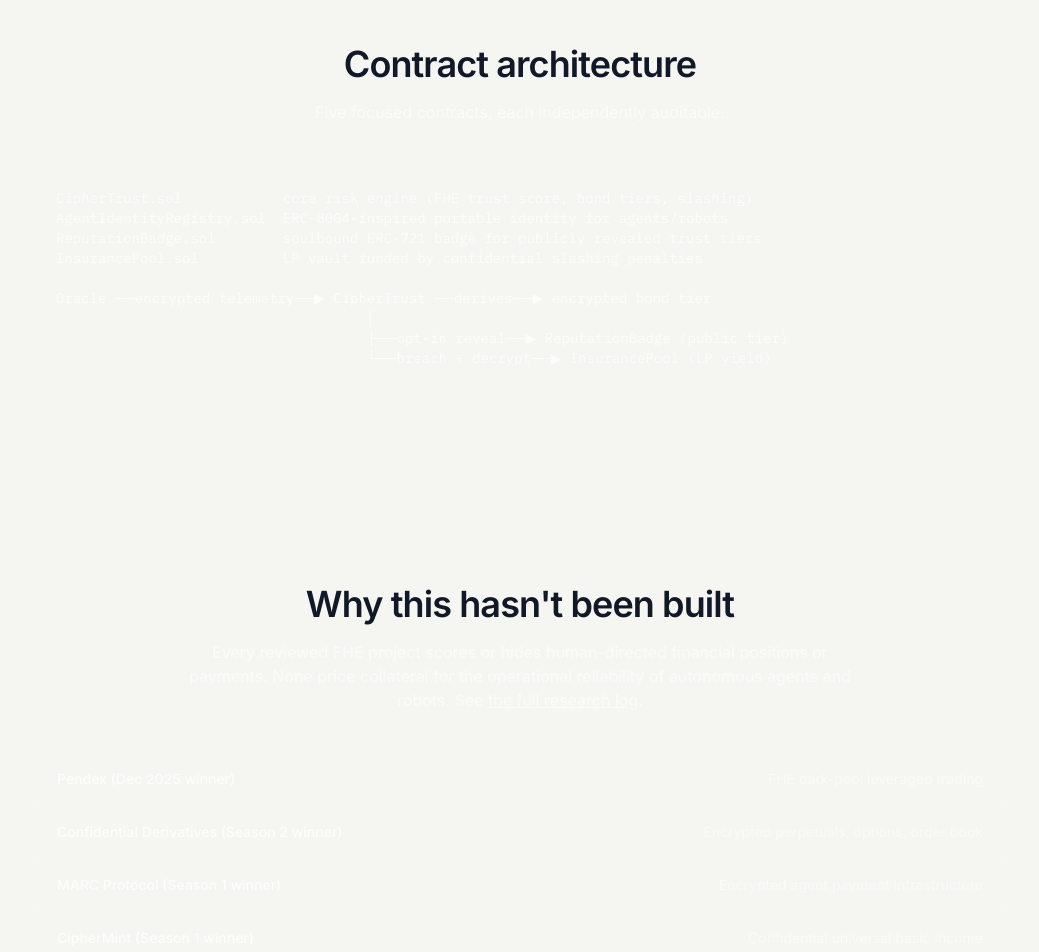
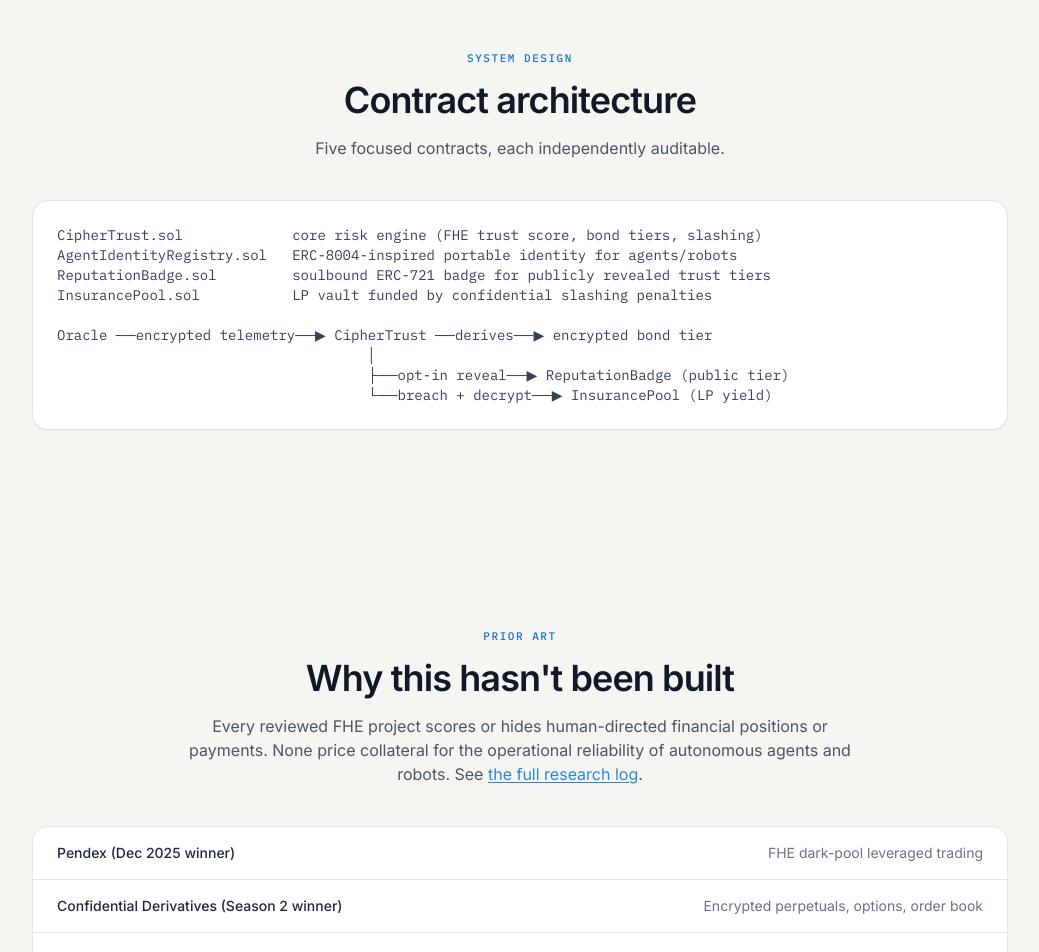
Before and after one commit to salch-cred/cipherpool-fhevm, a Next.js app in the folder frontend/: page / in a window 1280 px wide. Shown: the part 2640-3592 px from the top of the page, without its empty margins (120-1159 px from the left). Built offline with nearby package versions, Linux system fonts and the light colour scheme.

Commit message:
Redesign: rebuild Architecture and CompetitiveEdge

```diff
--- a/frontend/components/Architecture.tsx
+++ b/frontend/components/Architecture.tsx
@@ -2,14 +2,17 @@ export default function Architecture() {
   return (
     <section id="architecture" className="mx-auto max-w-5xl px-6 py-24">
       <div className="mx-auto max-w-2xl text-center">
-        <h2 className="text-3xl font-semibold tracking-tight sm:text-4xl">Contract architecture</h2>
-        <p className="mt-4 text-white/60">Five focused contracts, each independently auditable.</p>
+        <p className="eyebrow justify-center text-primary">System design</p>
+        <h2 className="mt-3 text-3xl font-semibold tracking-tight text-gray-900 sm:text-4xl">
+          Contract architecture
+        </h2>
+        <p className="mt-4 text-gray-600">Five focused contracts, each independently auditable.</p>
       </div>
-      <pre className="glass-card mt-10 overflow-x-auto rounded-2xl p-6 text-xs leading-relaxed text-white/70 sm:text-sm">
-{`CipherTrust.sol            core risk engine (FHE trust score, bond tiers, slashing)
-AgentIdentityRegistry.sol  ERC-8004-inspired portable identity for agents/robots
-ReputationBadge.sol        soulbound ERC-721 badge for publicly revealed trust tiers
-InsurancePool.sol          LP vault funded by confidential slashing penalties
+      <pre className="card mt-10 overflow-x-auto rounded-2xl p-6 font-mono text-xs leading-relaxed text-gray-700 sm:text-sm">
+{`CipherTrust.sol             core risk engine (FHE trust score, bond tiers, slashing)
+AgentIdentityRegistry.sol   ERC-8004-inspired portable identity for agents/robots
+ReputationBadge.sol         soulbound ERC-721 badge for publicly revealed trust tiers
+InsurancePool.sol           LP vault funded by confidential slashing penalties
 
 Oracle ──encrypted telemetry──▶ CipherTrust ──derives──▶ encrypted bond tier
                                      │
--- a/frontend/components/CompetitiveEdge.tsx
+++ b/frontend/components/CompetitiveEdge.tsx
@@ -1,33 +1,54 @@
 const ROWS = [
   { project: "Pendex (Dec 2025 winner)", domain: "FHE dark-pool leveraged trading" },
-  { project: "Confidential Derivatives (Season 2 winner)", domain: "Encrypted perpetuals, options, order book" },
+  {
+    project: "Confidential Derivatives (Season 2 winner)",
+    domain: "Encrypted perpetuals, options, order book",
+  },
   { project: "MARC Protocol (Season 1 winner)", domain: "Encrypted agent payment infrastructure" },
   { project: "CipherMint (Season 1 winner)", domain: "Confidential universal basic income" },
   { project: "x402fhe (Zama reference app)", domain: "Agent payments & payment-based reputation" },
-  { project: "CipherTrust", domain: "Confidential underwriting for autonomous agents & robots", highlight: true },
+  {
+    project: "CipherTrust",
+    domain: "Confidential underwriting for autonomous agents & robots",
+    highlight: true,
+  },
 ];
 
 export default function CompetitiveEdge() {
   return (
     <section id="comparison" className="mx-auto max-w-5xl px-6 py-24">
       <div className="mx-auto max-w-2xl text-center">
-        <h2 className="text-3xl font-semibold tracking-tight sm:text-4xl">Why this hasn't been built</h2>
-        <p className="mt-4 text-white/60">
-          Every reviewed FHE project scores or hides human-directed financial positions or payments.
-          None price collateral for the operational reliability of autonomous agents and robots.
-          See <a className="text-brand-cyan underline" href="https://github.com/salch-cred/cipherpool-fhevm/blob/main/docs/COMPETITIVE_ANALYSIS.md">the full research log</a>.
+        <p className="eyebrow justify-center text-primary">Prior art</p>
+        <h2 className="mt-3 text-3xl font-semibold tracking-tight text-gray-900 sm:text-4xl">
+          Why this hasn't been built
+        </h2>
+        <p className="mt-4 text-gray-600">
+          Every reviewed FHE project scores or hides human-directed financial positions or
+          payments. None price collateral for the operational reliability of autonomous agents
+          and robots. See{" "}
+          <a
+            className="text-accent underline underline-offset-2"
+            href="https://github.com/salch-cred/cipherpool-fhevm/blob/main/docs/COMPETITIVE_ANALYSIS.md"
+          >
+            the full research log
+          </a>
+          .
         </p>
       </div>
-      <div className="mt-10 overflow-hidden rounded-2xl border border-white/10">
+      <div className="card mt-10 overflow-hidden rounded-2xl">
         {ROWS.map((row) => (
           <div
             key={row.project}
-            className={`flex flex-col justify-between gap-1 border-b border-white/5 px-6 py-4 last:border-b-0 sm:flex-row sm:items-center ${
-              row.highlight ? "bg-brand-purple/10" : "bg-white/[0.02]"
+            className={`flex flex-col justify-between gap-1 border-b border-border px-6 py-4 last:border-b-0 sm:flex-row sm:items-center ${
+              row.highlight ? "bg-primary-light" : ""
             }`}
           >
-            <span className={`text-sm font-medium ${row.highlight ? "text-brand-cyan" : "text-white/80"}`}>{row.project}</span>
-            <span className="text-sm text-white/50">{row.domain}</span>
+            <span
+              className={`text-sm font-medium ${row.highlight ? "text-primary" : "text-gray-800"}`}
+            >
+              {row.project}
+            </span>
+            <span className="text-sm text-gray-500">{row.domain}</span>
           </div>
         ))}
       </div>
```
